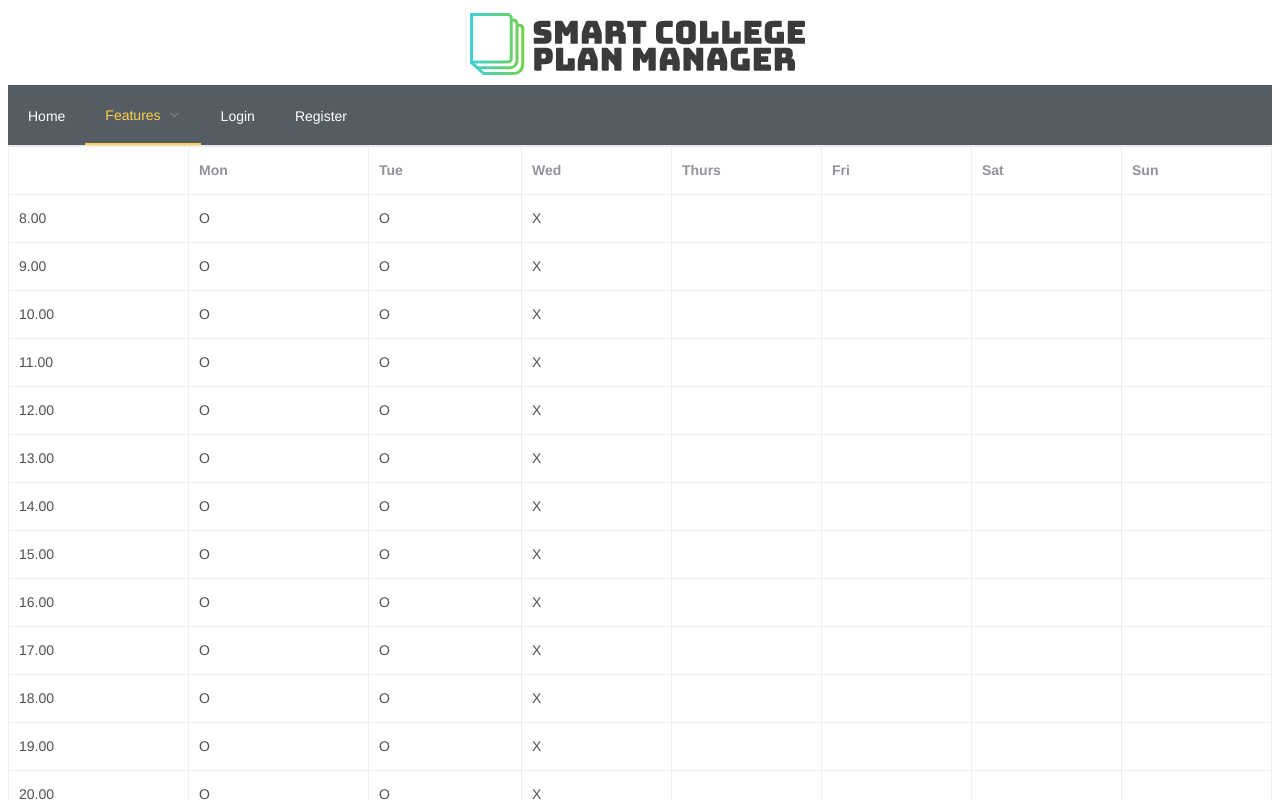
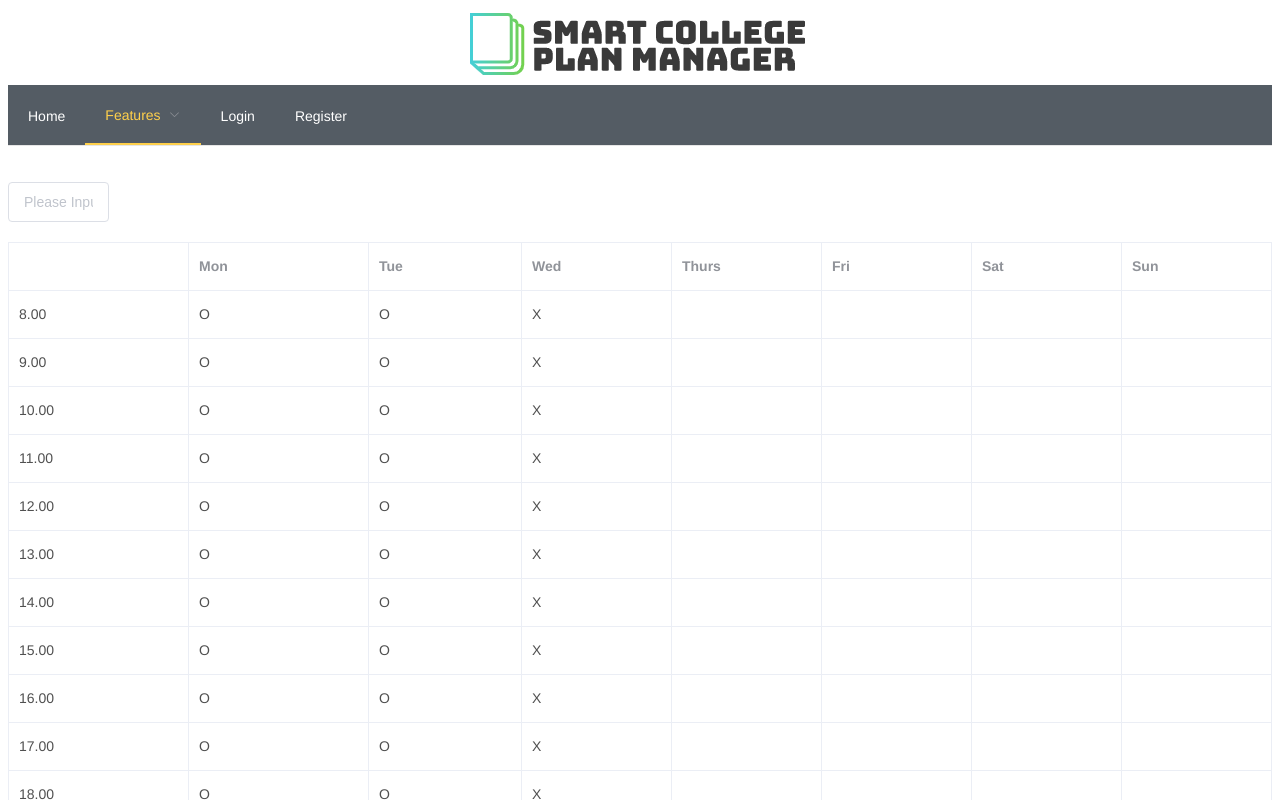
Before and after one commit to Ephemeral30639/scpm-frontend, a Vue app: page /makeup in a window 1280 px wide. Shown: the top 800 px of the page. Built offline with nearby package versions, Linux system fonts and the light colour scheme.

Commit message:
search bar

```diff
--- a/src/views/Makeup.vue
+++ b/src/views/Makeup.vue
@@ -1,4 +1,17 @@
 <template>
+<el-row :gutter="5">
+  <el-col :span="2">
+  <div class="grid-content"></div>
+  <el-autocomplete
+    class="inline-input"
+    v-model="state2"
+    :fetch-suggestions="querySearch"
+    placeholder="Please Input"
+    :trigger-on-focus="false"
+    @select="handleSelect"
+  ></el-autocomplete></el-col>
+</el-row>
+
   <el-table
     :data="tableData"
     border
@@ -41,8 +54,57 @@
 </template>
 
 <script>
-  export default {
-    data() {
+  import { defineComponent, ref, onMounted } from 'vue'
+export default defineComponent({
+  setup() {
+    const restaurants = ref([]);
+    const querySearch = (queryString, cb) => {
+      var results = queryString
+        ? restaurants.value.filter(createFilter(queryString))
+        : restaurants.value;
+        // call callback function to return suggestions
+        cb(results);
+    };
+    const createFilter = (queryString) => {
+      return (restaurant) => {
+        return (
+          restaurant.value.toLowerCase().indexOf(queryString.toLowerCase()) ===
+          0
+        );
+      };
+    };
+    const loadAll = () => {
+      // This function is called immediately when user loads the page.
+      // This is probably where you connect backend to ask for active courses in the active trimeester.
+      return [
+        { "value": "vue", "link": "https://github.com/vuejs/vue" },
+        { "value": "element", "link": "https://github.com/ElemeFE/element" },
+        { "value": "cooking", "link": "https://github.com/ElemeFE/cooking" },
+        { "value": "mint-ui", "link": "https://github.com/ElemeFE/mint-ui" },
+        { "value": "vuex", "link": "https://github.com/vuejs/vuex" },
+        { "value": "vue-router", "link": "https://github.com/vuejs/vue-router" },
+        { "value": "babel", "link": "https://github.com/babel/babel" }
+        ];
+    };
+    const handleSelect = (item) => {
+      // This function is called when the user selects from the suggested output.
+      // This is probably where you edit the table to mark x or o depending on what they chose.
+      console.log(item);
+    };
+    onMounted(() => {
+      restaurants.value = loadAll();
+    });
+    return {
+      restaurants,
+      state1: ref(''),
+      state2: ref(''),
+      querySearch,
+      createFilter,
+      loadAll,
+      handleSelect,
+    };
+  },
+  data() {
       return {
         tableData: [{
           time: '8.00',
@@ -173,5 +235,33 @@
         },]
       }
     }
+});
+</script>
+<style>
+  .el-row {
+    margin-bottom: 20px;
+    &:last-child {
+      margin-bottom: 0;
+    }
   }
-</script>
+  .el-col {
+    border-radius: 4px;
+  }
+  .bg-purple-dark {
+    background: #99a9bf;
+  }
+  .bg-purple {
+    background: #d3dce6;
+  }
+  .bg-purple-light {
+    background: #e5e9f2;
+  }
+  .grid-content {
+    border-radius: 4px;
+    min-height: 36px;
+  }
+  .row-bg {
+    padding: 10px 0;
+    background-color: #f9fafc;
+  }
+</style>
```
